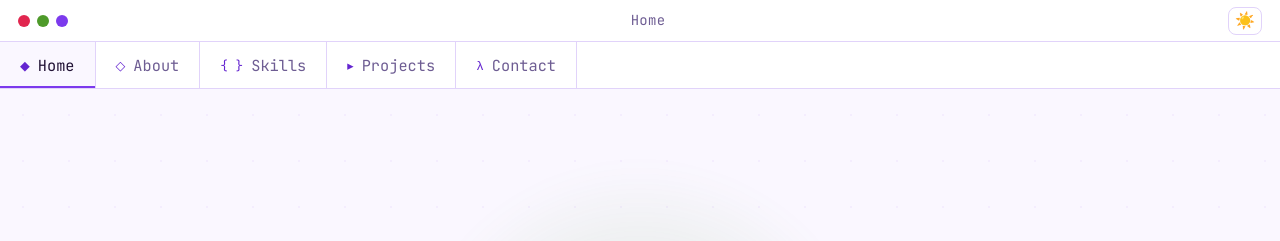
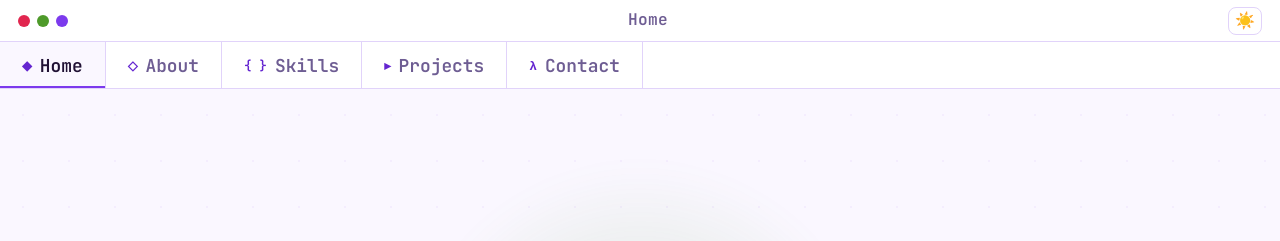
Before and after one commit to harsh7233-hp/harsh7233-hp.github.io, a plain HTML site: page index.html in a window 1280 px wide. Shown: the top 241 px of the page. Drawn offline with Linux system fonts and the light colour scheme.

Commit message:
Update style.css

```diff
--- a/style.css
+++ b/style.css
@@ -120,11 +120,13 @@ main {
 
 .titlebar-label {
   font-family: var(--font-mono);
-  font-size: 0.82rem;
+  font-size: 0.95rem;
+  font-weight: 600;
   color: var(--text-muted);
   flex: 1;
   text-align: center;
   letter-spacing: 0.02em;
+  transition: color 0.2s ease;
 }
 
 .theme-toggle {
@@ -153,12 +155,13 @@ main {
 
 .tab {
   font-family: var(--font-mono);
-  font-size: 0.9rem;
+  font-size: 1.05rem;
+  font-weight: 600;
   background: transparent;
   border: none;
   border-right: 1px solid var(--border);
   color: var(--text-muted);
-  padding: 0 20px;
+  padding: 0 22px;
   height: 100%;
   cursor: pointer;
   white-space: nowrap;
```
